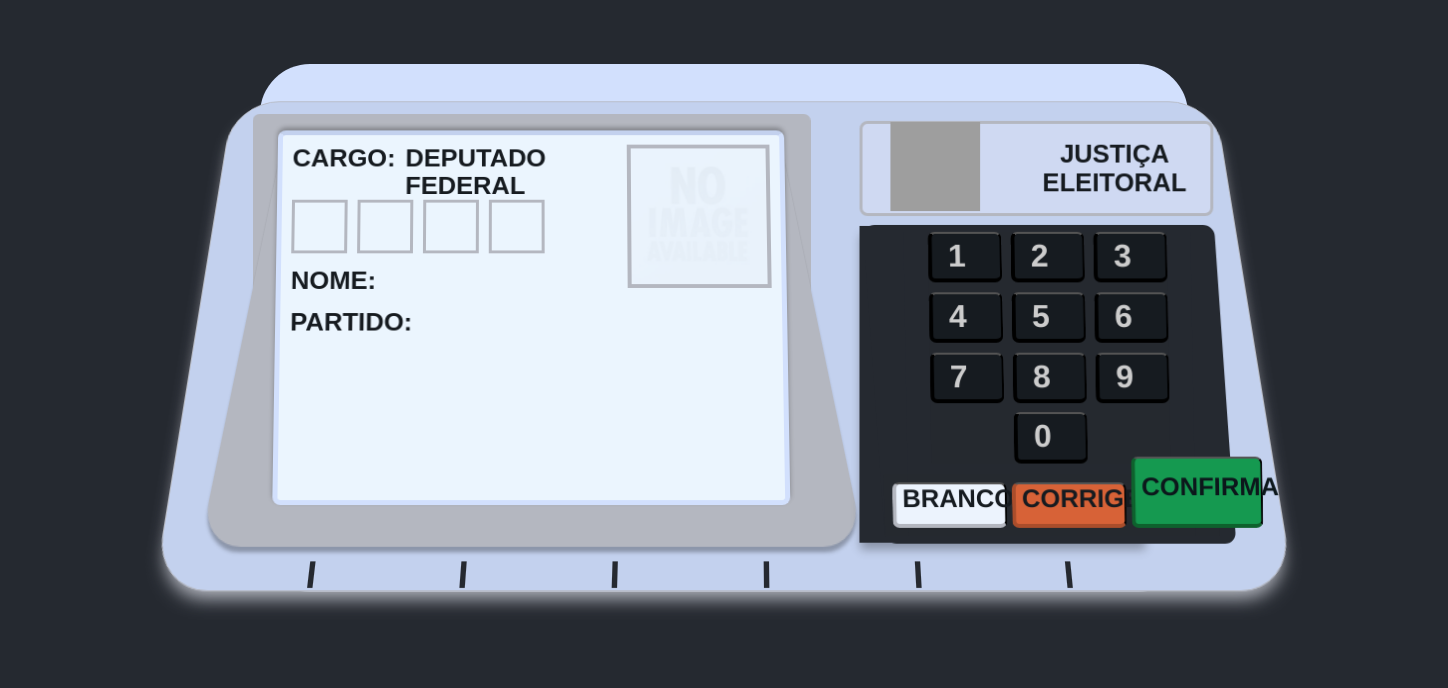
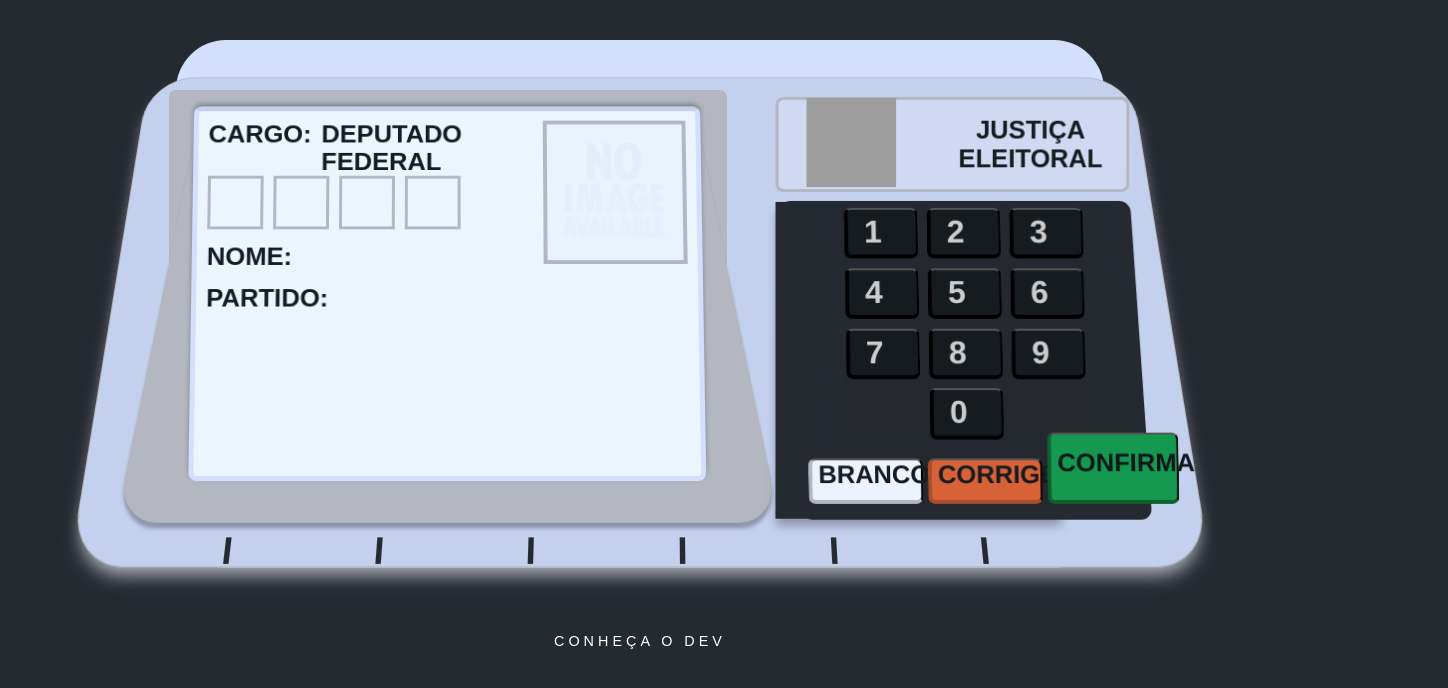
Before and after one commit to 4lessandrodev/urna-eletronica-brasileira, a Next.js app: page / in a window 1280 px wide. Shown: the top 688 px of the page, 1448 px wide, since content can reach past the window. Built offline with nearby package versions, Linux system fonts and the light colour scheme; grey boxes are pictures that could not be loaded; a web font is replaced by a local one.

Commit message:
feat(credits): added credits to author

```diff
--- /dev/null
+++ b/src/components/Link/index.tsx
@@ -0,0 +1,13 @@
+import NextLink from 'next/link';
+import Style from './style';
+
+export default function Link() {
+    const URL = 'https://www.linkedin.com/in/alessandro-l-menezes-57906b71/';
+    return (
+        <Style>
+            <NextLink href={URL} passHref>
+                <a href={URL}>Conheça o dev</a>
+            </NextLink>
+        </Style>
+    );
+}
--- /dev/null
+++ b/src/components/Link/style.tsx
@@ -0,0 +1,19 @@
+import styled from 'styled-components';
+
+export const Style = styled.div`
+    padding: 5% 0;
+    >a {
+        color: white;
+        text-decoration: none;
+        text-transform: uppercase;
+        letter-spacing: 4px;
+        font-weight: 200;
+        font-size: 0.9rem;
+        &:hover {
+            color: #767676;
+            transition: all 0.5s ease-in-out;
+        }
+    }
+`;
+
+export default Style;
--- /dev/null
+++ b/src/components/Templates/index.tsx
@@ -0,0 +1,23 @@
+import styled from 'styled-components';
+
+export const Container = styled.div`
+	display: flex;
+	flex-direction: column;
+	justify-content: center;
+	align-content: center;
+	width: 100vw;
+	height: 100vh;
+	margin: 0;
+	padding: 0;
+`;
+
+export const Wrapper = styled.div`
+	width: auto;
+	height: auto;
+	min-width: 1148px;
+	min-height: 720px;
+	display: flex;
+	flex-direction: column;
+	align-content: center;
+	align-items: center
+`;
--- a/src/pages/index.tsx
+++ b/src/pages/index.tsx
@@ -1,20 +1,15 @@
 import BallotBox from '@components/BallotBox';
+import AuthorUrl from '@components/Link';
+import { Container, Wrapper } from '@components/Templates';
 import { ReactElement } from 'react';
 
 export default function Home(): ReactElement {
     return (
-        <div style={{
-            display: 'flex',
-            justifyContent: 'center',
-            marginTop: '5%',
-            width: '100%',
-            minWidth: '1448px',
-            minHeight: '700px',
-        }}
-        >
-            <div style={{ display: 'flex' }}>
+        <Container>
+            <Wrapper>
                 <BallotBox />
-            </div>
-        </div>
+                <AuthorUrl />
+            </Wrapper>
+        </Container>
     );
 }
```
